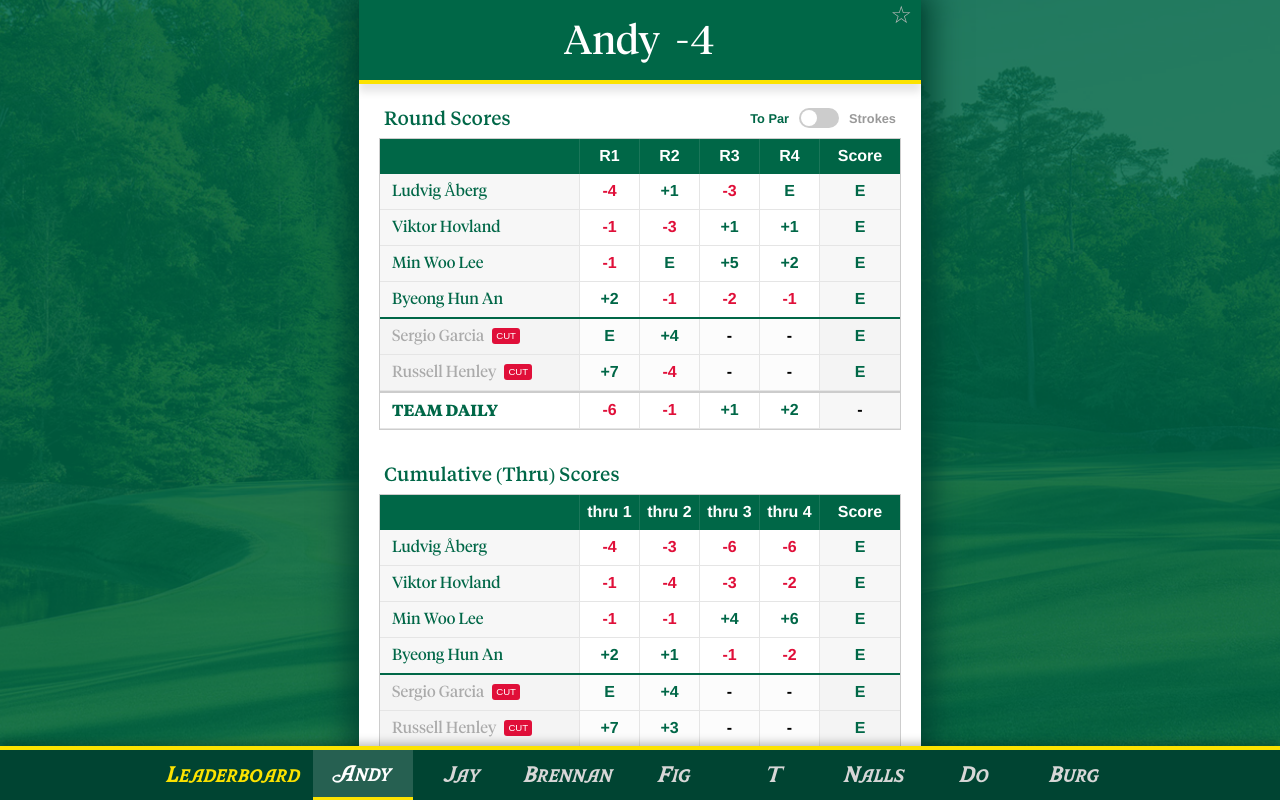
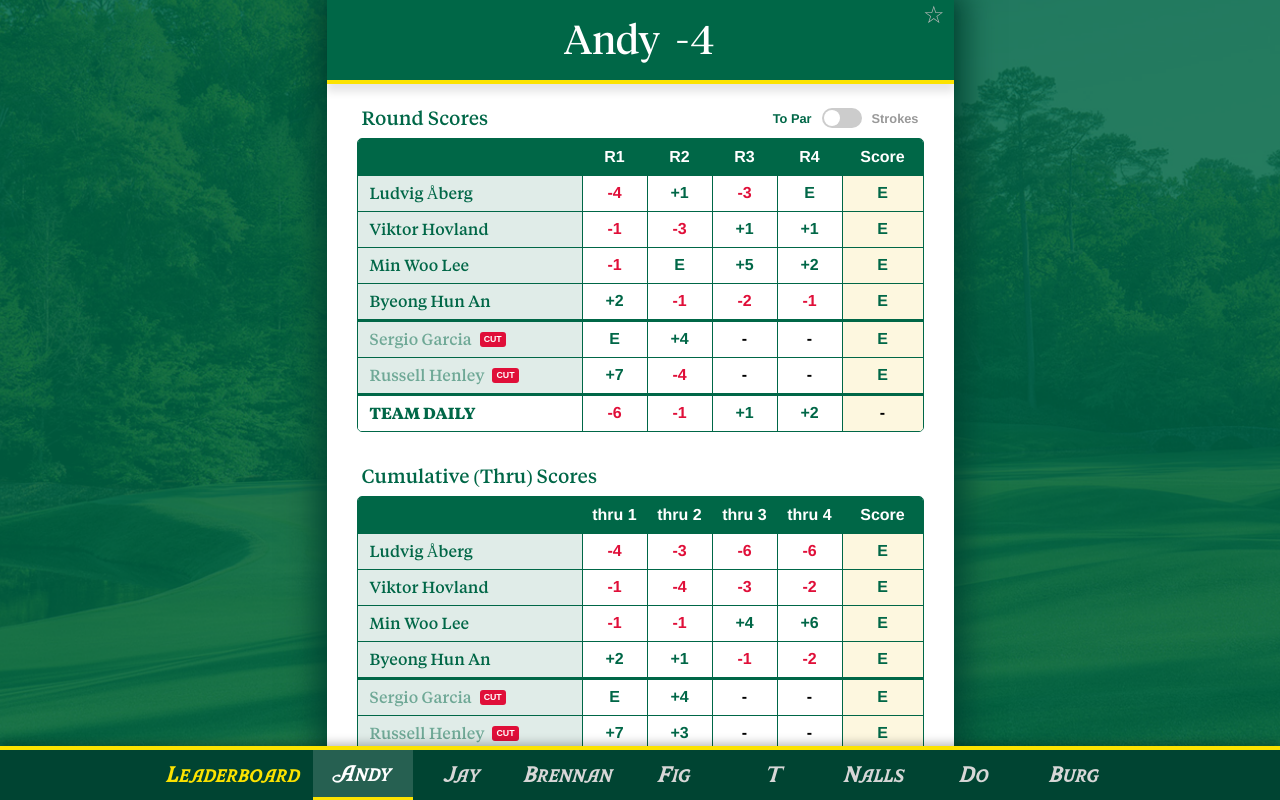
Before and after one commit to KFig21/masters-pool, a React (Vite) app: page /team/Andy in a window 1280 px wide. Built offline with nearby package versions, Linux system fonts and the light colour scheme.

Commit message:
UI updates for team page

```diff
--- a/src/UI/pages/team/components/scorecard/components/tables/RoundTable.tsx
+++ b/src/UI/pages/team/components/scorecard/components/tables/RoundTable.tsx
@@ -97,7 +97,7 @@ export const RoundTable = ({ golfers, stats }: Props) => {
             </div>
           ))}
           {/* Total Column */}
-          <div className="scorecard-table-cell end-col">Score</div>
+          <div className="scorecard-table-cell">Score</div>
         </div>
 
         {/* Golfers */}
--- a/src/UI/pages/team/components/scorecard/components/tables/ThruTable.tsx
+++ b/src/UI/pages/team/components/scorecard/components/tables/ThruTable.tsx
@@ -39,7 +39,7 @@ export const ThruTable = ({ golfers, stats }: Props) => {
             </div>
           ))}
           {/* Current Score Column */}
-          <div className="scorecard-table-cell end-col">Score</div>
+          <div className="scorecard-table-cell">Score</div>
         </div>
 
         {golfers.map((g, index) => {
--- a/src/UI/pages/team/components/scorecard/components/tables/styles.scss
+++ b/src/UI/pages/team/components/scorecard/components/tables/styles.scss
@@ -15,7 +15,6 @@
             font-size: 1.2rem;
             color: var(--green);
             font-weight: 500;
-            // text-transform: uppercase;
         }
 
         .toggle-container {
@@ -32,43 +31,44 @@
         }
     }
 
+    $table-color: var(--green);
+
     .scorecard-table-container {
         display: flex;
         flex-direction: column;
         background-color: var(--scoreboard-BG-row);
-        border: 1px solid var(--scoreboard-borderColor);
+        border: 1px solid $table-color;
         overflow: hidden;
+        border-radius: 5px;
 
         .scorecard-table-row {
             display: grid;
+            $round-width: 65px;
             // Name | R1 | R2 | R3 | R4 | End
-            grid-template-columns: 200px 60px 60px 60px 60px 80px;
-            border-bottom: 1px solid #e5e5e5;
+            grid-template-columns: 225px repeat(4, $round-width) 80px;
+            border-top: 1px solid $table-color;
 
             /* The "Thick Border" for the 4th Golfer */
             &.cutoff-border {
-                border-bottom: 2px solid var(--green);
+                border-bottom: 2px solid $table-color;
             }
 
             /* Cut/Dimmed players */
             &.is-cut {
-                background-color: #fcfcfc;
-                // color: #aaa;
-
                 .golfer-name {
-                    color: #aaa;
+                    opacity: 0.5;
                 }
             }
 
             &.header {
-                background-color: var(--green);
+                background-color: $table-color;
                 color: var(--white);
                 font-weight: 600;
                 font-size: 0.85rem;
                 border-bottom: none;
 
                 .scorecard-table-cell {
-                    border-right-color: rgba(255, 255, 255, 0.1);
+                    // border-right-color: rgba(255, 255, 255, 0.12);
                     color: var(--white);
                 }
             }
@@ -76,7 +76,7 @@
             &.team-row {
                 background-color: var(--white);
                 font-weight: bold;
-                border-top: 2px solid #ccc;
+                border-top: 3px solid $table-color;
 
                 .scorecard-table-cell.name-col {
                     color: var(--green);
@@ -91,7 +91,7 @@
                 justify-content: center;
                 height: 35px;
                 font-size: 1rem;
-                border-right: 1px solid #e5e5e5;
+                border-right: 1px solid $table-color;
                 font-weight: bold;
 
                 &:last-child {
@@ -108,16 +108,16 @@
                 &.name-cell {
                     justify-content: flex-start;
                     padding-left: 12px;
-                    font-weight: 400;
+                    font-weight: 500;
                     font-family: 'Tiempo', serif;
-                    // text-transform: uppercase;
                     gap: 8px;
                     color: var(--green);
-                    background-color: rgba(0, 0, 0, 0.03);
+                    background-color: rgba(0, 103, 71, 0.12);
 
                     .cut-badge {
                         font-family: sans-serif;
-                        font-size: 0.6rem;
+                        font-size: 0.55rem;
+                        font-weight: 600;
                         background-color: var(--red);
                         color: white;
                         padding: 1px 4px;
@@ -126,10 +126,8 @@
                 }
 
                 &.end-col {
-                    background-color: rgba(0, 0, 0, 0.03);
+                    background-color: rgba(236, 192, 13, 0.13);
                 }
-
-                &.stroke {}
 
                 /* Color Coding */
                 &.under {
@@ -140,13 +138,8 @@
                     color: var(--green);
                 }
 
-                // Or black
                 &.even {
                     color: var(--green);
-                }
-
-                &.neutral {
-                    color: var(--scoreboard-FC-row);
                 }
             }
         }
--- a/src/UI/pages/team/components/scorecard/styles.scss
+++ b/src/UI/pages/team/components/scorecard/styles.scss
@@ -6,7 +6,7 @@
     display: flex;
     flex-direction: column;
     gap: 10px;
-    padding: 20px 20px 50px 20px;
+    padding: 20px 30px 50px 30px;
 
     .spacer-row {
         height: 10px;
```
